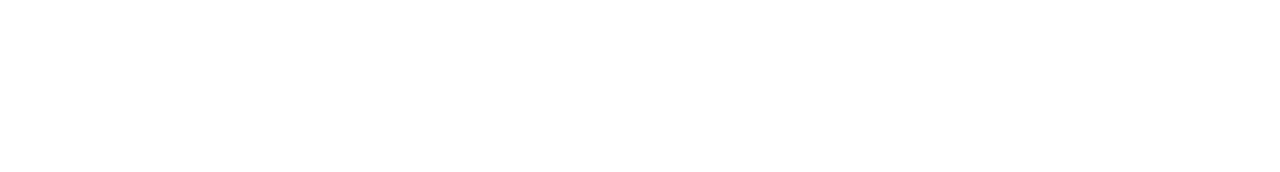
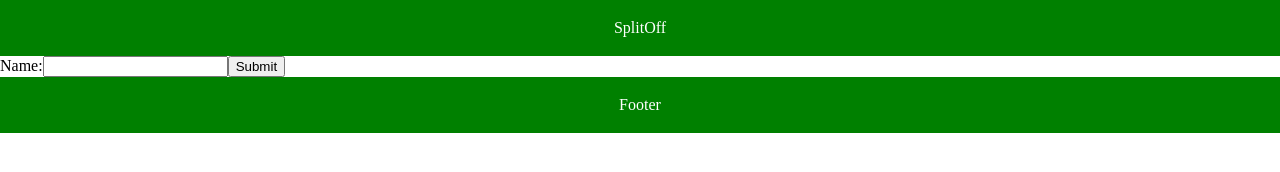
Before and after one commit to optimistanoop/splitOff, a React app: page / in a window 1280 px wide. Built offline with nearby package versions, Linux system fonts and the light colour scheme.

Commit message:
Add struture
Signed-off-by: Mr. Gupta <hgupta@quikr.com>

```diff
--- /dev/null
+++ b/assets/css/reset.css
@@ -0,0 +1,60 @@
+/*
+Copy Right SplitOff
+Developed By Mr. Gupta
+*/
+
+html, body, div, span, applet, object, iframe,
+h1, h2, h3, h4, h5, h6, p, blockquote, pre,
+a, abbr, acronym, address, big, cite, code,
+del, dfn, em, img, ins, kbd, q, s, samp,
+small, strike, strong, sub, sup, tt, var,
+b, u, i, center,
+dl, dt, dd, ol, ul, li,
+fieldset, form, label, legend,
+table, caption, tbody, tfoot, thead, tr, th, td,
+article, aside, canvas, details, embed,
+figure, figcaption, footer, header, hgroup,
+menu, nav, output, ruby, section, summary,
+time, mark, audio, video {
+	margin: 0;
+	padding: 0;
+	border: 0;
+	font-size: 100%;
+	font: inherit;
+	vertical-align: baseline;
+}
+/* HTML5 display-role reset for older browsers */
+article, aside, details, figcaption, figure,
+footer, header, hgroup, menu, nav, section {
+	display: block;
+}
+body {
+	line-height: 1;
+}
+ol, ul {
+	list-style: none;
+}
+blockquote, q {
+	quotes: none;
+}
+blockquote:before, blockquote:after,
+q:before, q:after {
+	content: '';
+	content: none;
+}
+table {
+	border-collapse: collapse;
+	border-spacing: 0;
+}
+
+header{
+  background-color: green;
+	padding: 20px;
+	color: #fff;
+}
+
+footer{
+  background-color: green;
+	padding: 20px;
+	color: #fff;
+}
--- /dev/null
+++ b/assets/js/component/app.js
@@ -0,0 +1,19 @@
+import React, {Component} from 'react';
+import Header from './../shared/header.js';
+import HomePage from './home/homepage.js';
+import Footer from './../shared/footer.js';
+import './../../css/reset.css'
+
+class App extends Component {
+  render() {
+      return (
+          <div>
+              <Header />
+              <HomePage />
+              <Footer />
+          </div>
+      )
+  }
+}
+
+export default App;
--- /dev/null
+++ b/assets/js/component/home/homepage.js
@@ -0,0 +1,20 @@
+import React, {Component} from 'react';
+import { Router, Route, Link, browserHistory, IndexRoute  } from 'react-router';
+
+// import HomePage from './assets/js/component/home/homepage.js';
+
+class HomePage extends Component {
+  render() {
+      return (
+          <form>
+              <label>
+                  Name:
+                  <input type="text" name="name" />
+              </label>
+              <input type="submit" value="Submit" />
+          </form>
+      )
+  }
+}
+
+export default HomePage;
--- /dev/null
+++ b/assets/js/shared/footer.js
@@ -0,0 +1,13 @@
+import React, {Component} from 'react';
+
+class Header extends Component {
+  render() {
+      return (
+          <footer>
+              <center><h1>Footer</h1></center>
+          </footer>
+      )
+  }
+}
+
+export default Header;
--- /dev/null
+++ b/assets/js/shared/header.js
@@ -0,0 +1,13 @@
+import React, {Component} from 'react';
+
+class Header extends Component {
+  render() {
+      return (
+          <header>
+              <center><h1>SplitOff</h1></center>
+          </header>
+      )
+  }
+}
+
+export default Header;
--- a/index.html
+++ b/index.html
@@ -4,10 +4,12 @@
     <meta charset="utf-8">
     <meta name="viewport" content="width=device-width, initial-scale=1">
     <link rel="shortcut icon" href="%PUBLIC_URL%/favicon.ico">
+    <link href="./assets/css/reset.css">
     <title>React App</title>
   </head>
   <body>
-    <div id="root">Test</div>
-    <script src="index_bundle.js"></script>
+    <div id="root">Loading App...</div>
+
   </body>
+  <script src="build/index_bundle.js"></script>
 </html>
--- a/webpack.config.js
+++ b/webpack.config.js
@@ -13,8 +13,9 @@ module.exports = {
 
   module: {
     loaders: [
-      { test: /\.js$/, loader: 'babel-loader', exclude: /node_modules/ },
-      { test: /\.jsx$/, loader: 'babel-loader', exclude: /node_modules/ }
+      { test: /\.js$/,    loader: 'babel-loader', exclude: /node_modules/ },
+      { test: /\.jsx$/,   loader: 'babel-loader', exclude: /node_modules/ },
+      { test: /\.s?css$/, loaders: ['style-loader', 'css-loader', 'sass-loader', 'postcss-loader']}
     ]
   }
 }
```
Also changed, not shown: index.js (+2 -18 lines), package.json (+11 -3 lines), server.js (+4 -7 lines), README.md, 1 other file.
